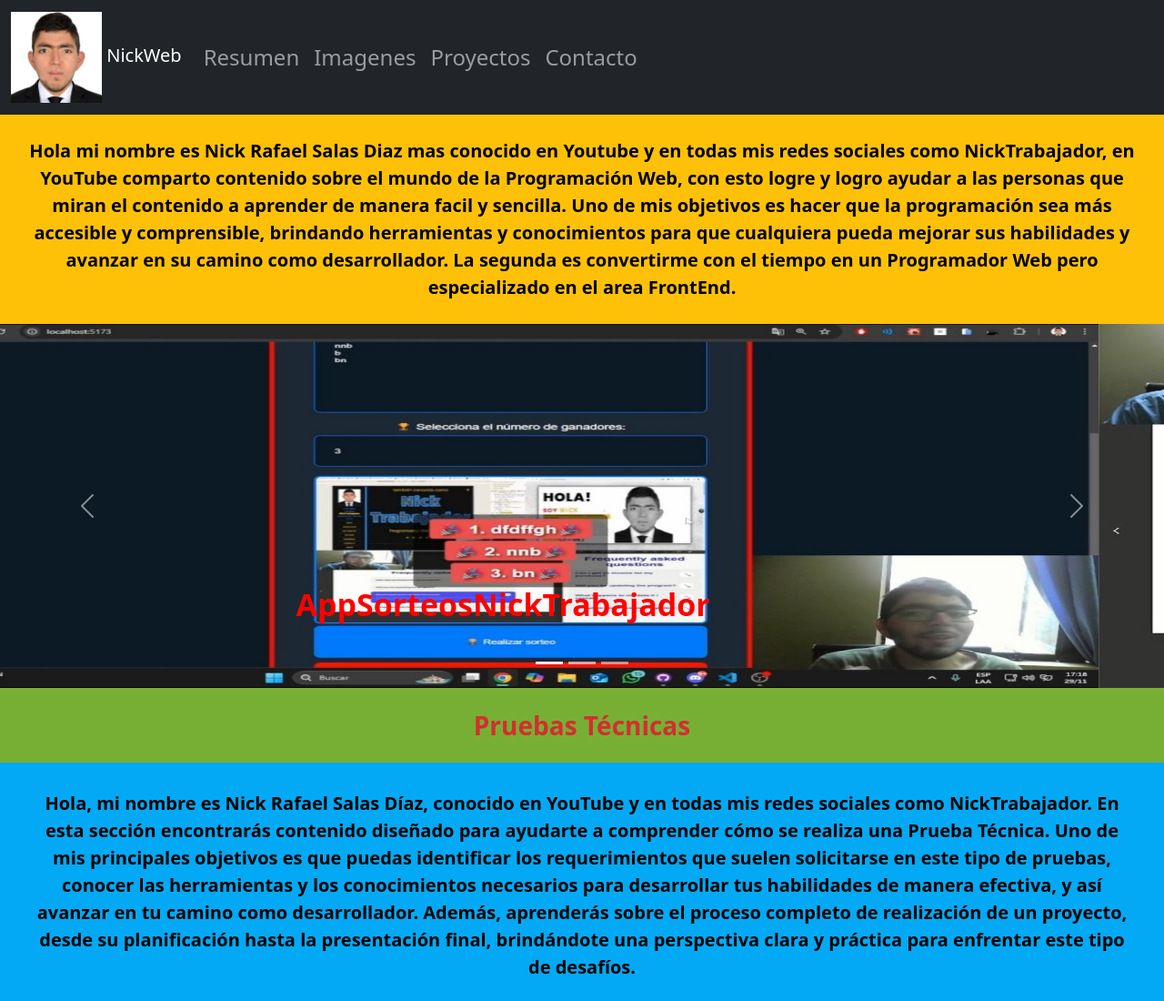
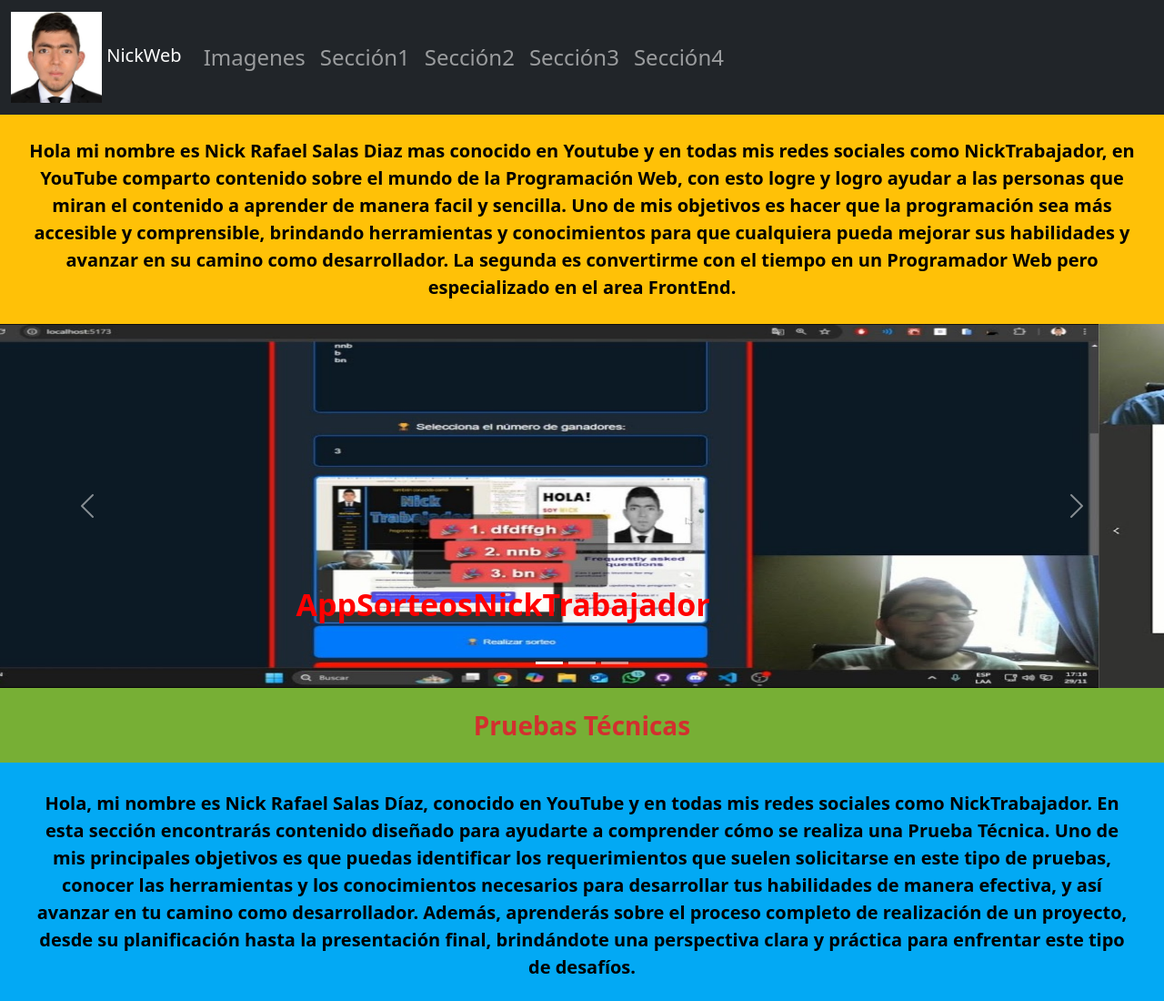
Before and after one commit to NickTrabajador/webappNick, a plain HTML site: page index.html in a window 1280 px wide. Shown: the top 1100 px of the page at 91% size. Drawn offline with nearby package versions, Linux system fonts and the light colour scheme.

Commit message:
Update index.html

```diff
--- a/index.html
+++ b/index.html
@@ -31,16 +31,19 @@
       <div class="collapse navbar-collapse" id="navbarNav">
         <ul class="navbar-nav me-auto">
           <li class="nav-item">
-            <a class="nav-link " href="#Resumen">Resumen</a>
+            <a class="nav-link " href="#Imagenes">Imagenes</S></a>
           </li>
           <li class="nav-item">
-            <a class="nav-link" href="#">Imagenes</a>
+            <a class="nav-link" href="#Sección1">Sección1</a>
           </li>
           <li class="nav-item">
-            <a class="nav-link" href="#">Proyectos</a>
+            <a class="nav-link" href="#Sección2">Sección2</a>
           </li>
           <li class="nav-item">
-            <a class="nav-link" href="#">Contacto</a>
+            <a class="nav-link" href="#Sección3">Sección3</a>
+          </li>
+          <li class="nav-item">
+            <a class="nav-link" href="#Sección4">Sección4</a>
           </li>
         </ul>
 
@@ -68,7 +71,7 @@
     </div>
 
     <!-- Imágenes y contenido -->
-    <div class="carousel-inner">
+    <div class="carousel-inner" id="Imagenes">
       <div class="carousel-item active">
         <img src="Img/Foto1.jpg" class="d-block w-100" alt="Primera Imagen">
         <div class="carousel-caption d-none d-md-block">
@@ -102,7 +105,7 @@
     </button>
   </div>
 
-  <p class="title-1">
+  <p class="title-1" id="Sección1">
     Pruebas Técnicas
   </p>
 
@@ -151,7 +154,7 @@
     </div>
   </div>
 
-  <p class="title-2">
+  <p class="title-2" id="Sección2">
     Entrevistas con Programadores: Diferentes Perspectivas sobre el Mundo de la Programación.
   </p>
 
@@ -218,7 +221,7 @@
     </div>
   </div>
 
-  <p class="title-3">
+  <p class="title-3" id="Sección3">
     Que debo de hacer para iniciar en el Mundo de la Programación??.
   </p>
 
@@ -314,7 +317,7 @@
   </div>
 
 
-  <p class="title-4">
+  <p class="title-4" id="Sección4">
     Donde y como conseguir Trabajo como Programador en Perú!!.
   </p>
 
```
